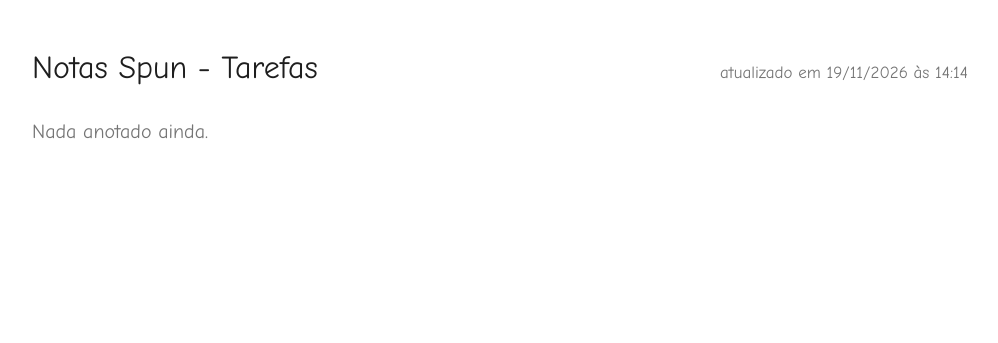
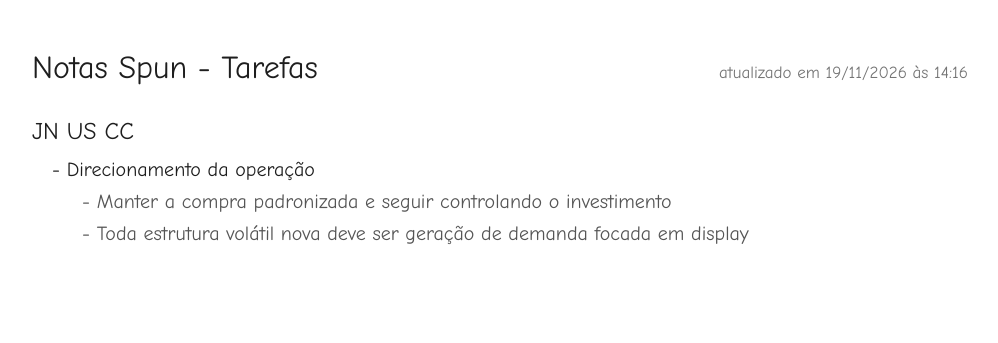
Before and after one commit to gabrielaacristofolini-hue/notas-spun, a plain HTML site: page index.html in a window 1280 px wide. Shown: the whole page, without its empty margins (140-1138 px from the left). Drawn offline with Linux system fonts and the light colour scheme; a web font is replaced by a local one.

Commit message:
JN US CC: direcionamento da operação
Co-Authored-By: Claude Opus 5.5 <noreply@anthropic.com>

```diff
--- a/index.html
+++ b/index.html
@@ -76,9 +76,19 @@
   //  Item com detalhes: ["Título", ["linha 1", "linha 2"]].
   //  As metas ficam guardadas aqui, mas não aparecem no layout atual.
   // ============================================================
-  const ATUALIZADO = "19/11/2026 às 14:14";
+  const ATUALIZADO = "19/11/2026 às 14:16";
 
   const OPERACOES = [
+    {
+      nome: "JN US CC",
+      metas: [],
+      tarefas: [
+        ["Direcionamento da operação", [
+          "Manter a compra padronizada e seguir controlando o investimento",
+          "Toda estrutura volátil nova deve ser geração de demanda focada em display",
+        ]],
+      ],
+    },
   ];
   // ============================================================
 
```
